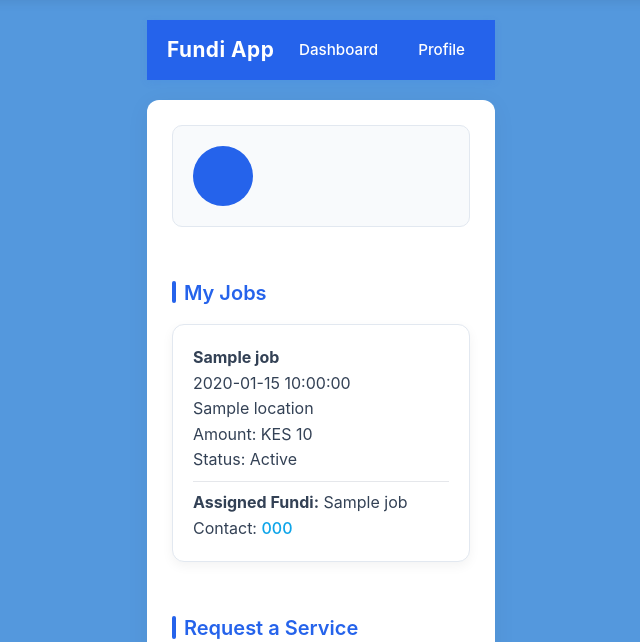
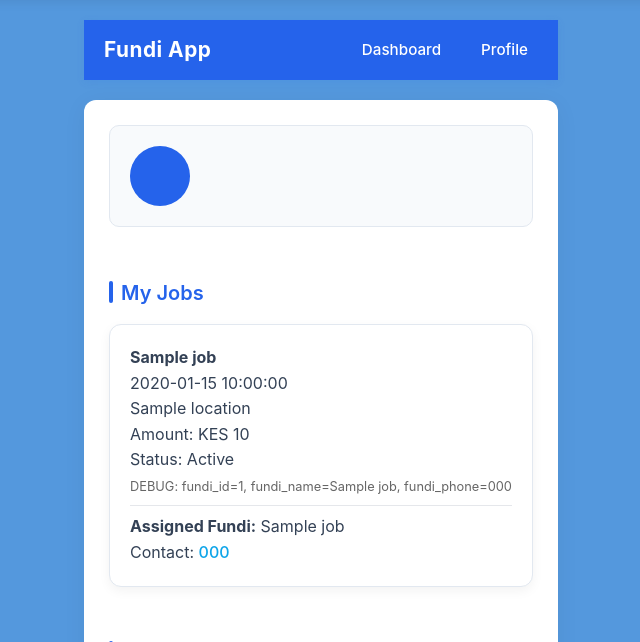
Before and after one commit to Danielkague/fundi_app, a Flask app: template templates/client_dashboard.html in a window 1280 px wide. Shown: the part 71-713 px from the top of the page, without its empty margins (319-959 px from the left). Run offline with Flask 3, Linux system fonts and the light colour scheme; the template is opened without the code that fills it: most values are stand-ins (such as "Sample title", 1, 10 or a date in 2020).

Commit message:
Add debugging to troubleshoot fundi contact visibility issue

```diff
--- a/backend/app.py
+++ b/backend/app.py
@@ -99,12 +99,24 @@ def accept_job(job_id):
     user_id = session.get('user_id')
     if not user_id:
         return jsonify({'error': 'Not authenticated'}), 401
+
+    fundi = User.query.get(user_id)
     job = Job.query.get(job_id)
-    if not job or (job.fundi_id is not None and job.fundi_id != user_id):
-        return abort(404)
+
+    if not job:
+        return jsonify({'error': 'Job not found'}), 404
+
+    if job.fundi_id is not None and job.fundi_id != user_id:
+        return jsonify({'error': 'Job already assigned'}), 400
+
+    # Accept the job
     job.fundi_id = user_id
     job.status = 'in_progress'
     db.session.commit()
+
+    print(f"DEBUG: Job {job_id} accepted by fundi {fundi.name} (ID: {user_id})")
+    print(f"DEBUG: Job status: {job.status}, fundi_id: {job.fundi_id}")
+
     return jsonify({'message': 'Job accepted'})
 
 @app.route('/api/jobs/<int:job_id>/decline', methods=['POST'])
@@ -409,6 +421,11 @@ def client_dashboard_page():
             if fundi:
                 fundi_name = fundi.name
                 fundi_phone = fundi.phone
+                print(f"DEBUG: Job {job.id} - Fundi found: {fundi_name} ({fundi_phone})")
+            else:
+                print(f"DEBUG: Job {job.id} - Fundi ID {job.fundi_id} not found in database")
+        else:
+            print(f"DEBUG: Job {job.id} - No fundi_id assigned")
 
         jobs_with_fundi.append({
             'id': job.id,
--- a/templates/client_dashboard.html
+++ b/templates/client_dashboard.html
@@ -52,6 +52,10 @@
                     <div>{{ job.location }}</div>
                     <div>Amount: KES {{ job.amount }}</div>
                     <div>Status: <span class="status-{{ job.status }}">{{ job.status|title }}</span></div>
+                    <!-- DEBUG INFO -->
+                    <div style="font-size: 0.8rem; color: #666; margin-top: 4px;">
+                        DEBUG: fundi_id={{ job.fundi_id }}, fundi_name={{ job.fundi_name }}, fundi_phone={{ job.fundi_phone }}
+                    </div>
                     {% if job.fundi_name %}
                     <div style="margin-top: 8px; padding-top: 8px; border-top: 1px solid #e5e7eb;">
                         <div><strong>Assigned Fundi:</strong> {{ job.fundi_name }}</div>
```
